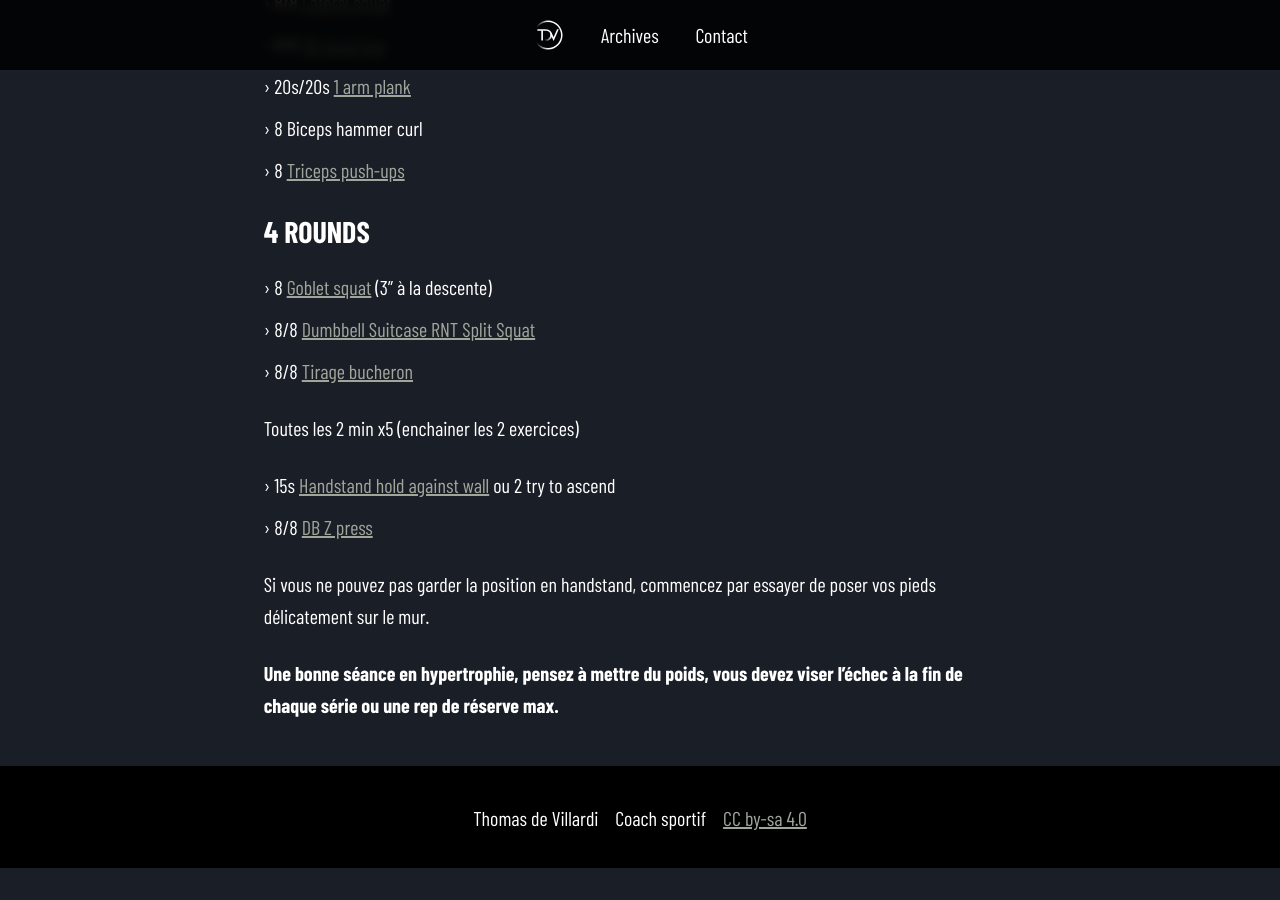
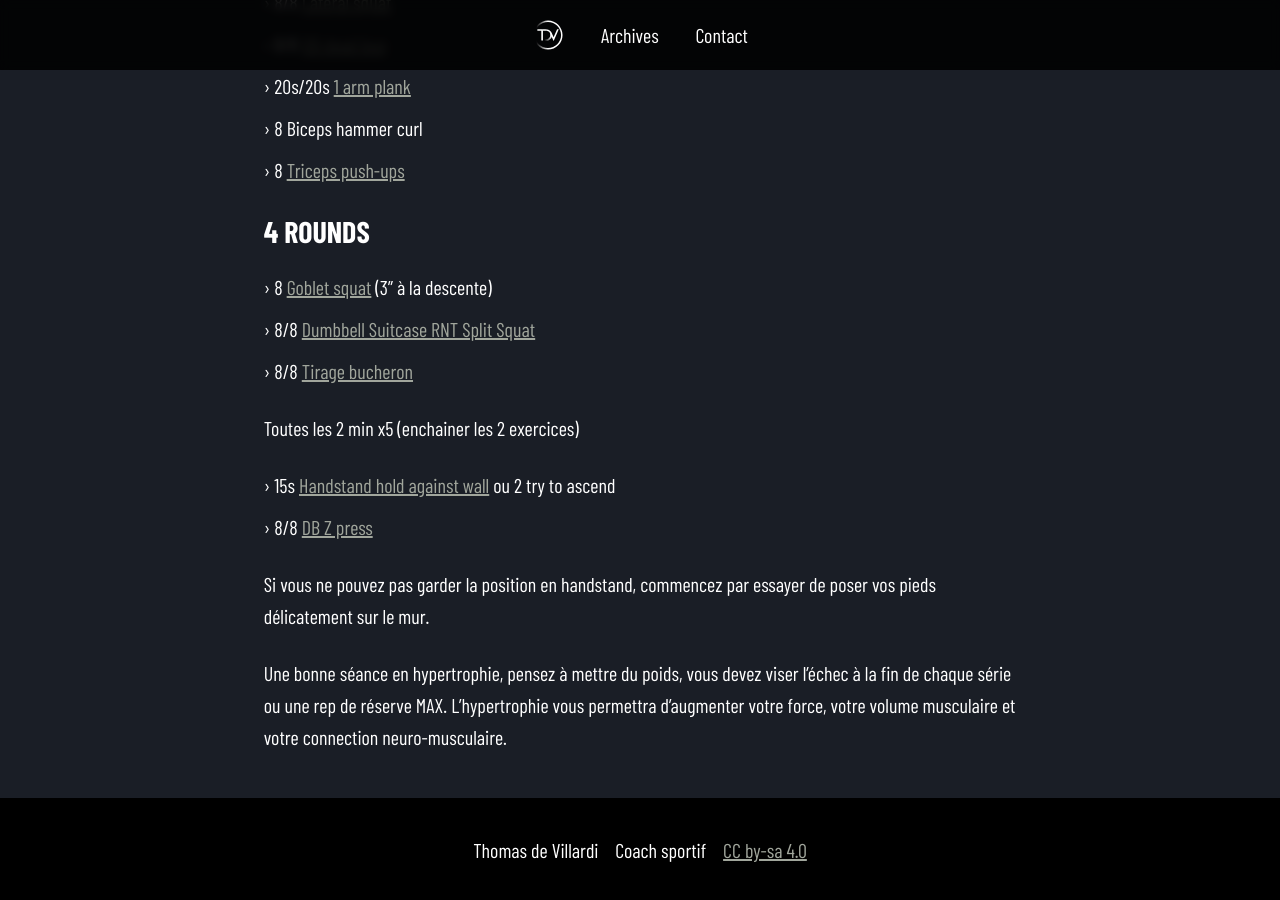
Before and after one commit to odevillardi/tdv, a Jekyll site: the page built from _posts/2022-12-29-03-functional-bodybuilding.md, in a window 1280 px wide and 900 px high, scrolled down 1353 px. Built offline with Jekyll 4.4.1, drawn with Linux system fonts in a browser that asks for light colours; a script that is not in the unit is left out; before the commit the page ends 2221 px from its top, so only the background shows below that.

Commit message:
Update Journal “2022-12-29-03-functional-bodybuilding”

```diff
--- a/_posts/2022-12-29-03-functional-bodybuilding.md
+++ b/_posts/2022-12-29-03-functional-bodybuilding.md
@@ -27,4 +27,4 @@ Toutes les 2 min x5 (enchainer les 2 exercices)
 
 Si vous ne pouvez pas garder la position en handstand, commencez par essayer de poser vos pieds délicatement sur le mur.
 
-**Une bonne séance en hypertrophie, pensez à mettre du poids, vous devez viser l’échec à la fin de chaque série ou une rep de réserve max.**
+Une bonne séance en hypertrophie, pensez à mettre du poids, vous devez viser l’échec à la fin de chaque série ou une rep de réserve MAX. L'hypertrophie vous permettra d'augmenter votre force, votre volume musculaire et votre connection neuro-musculaire.
```
